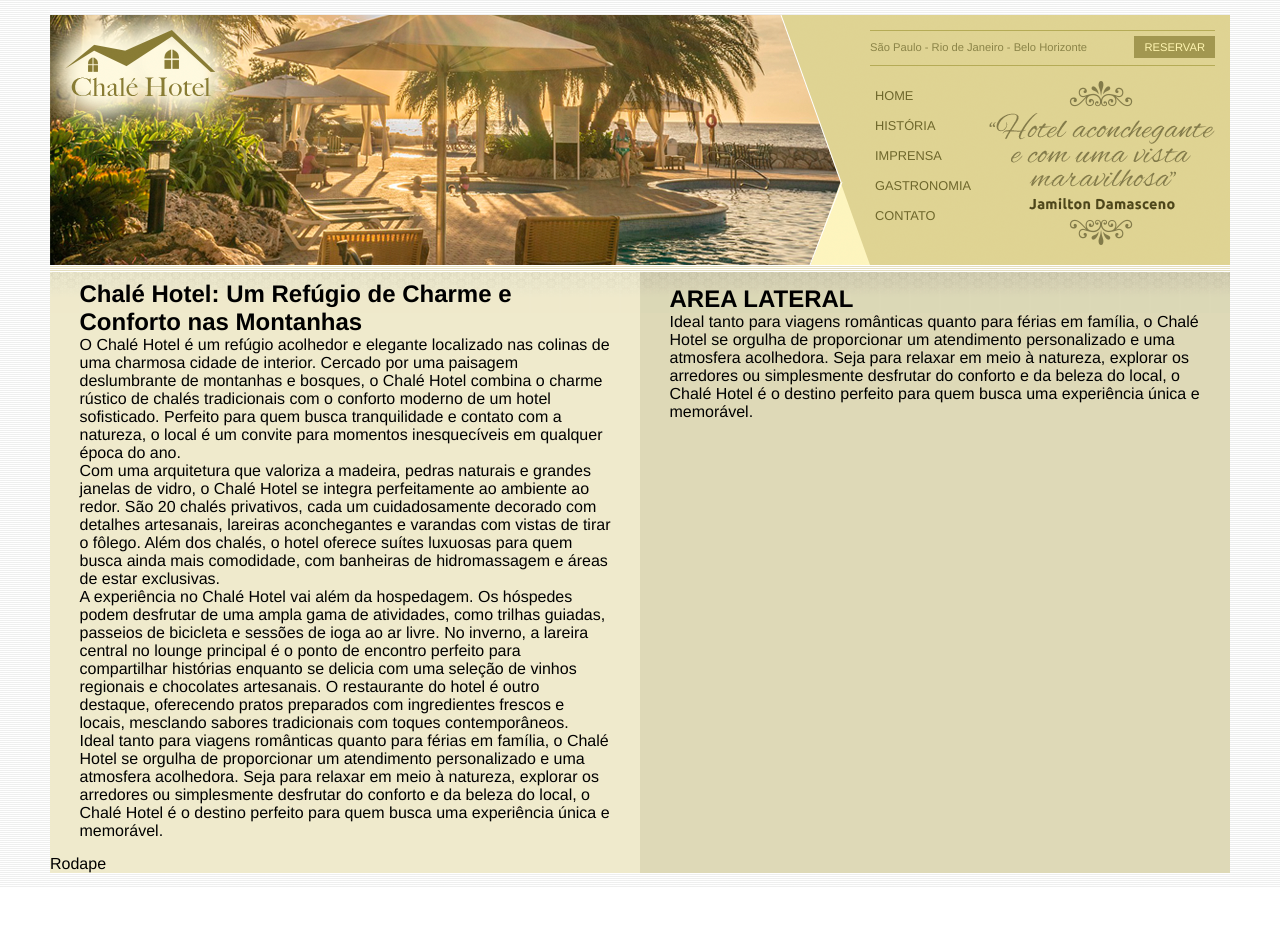
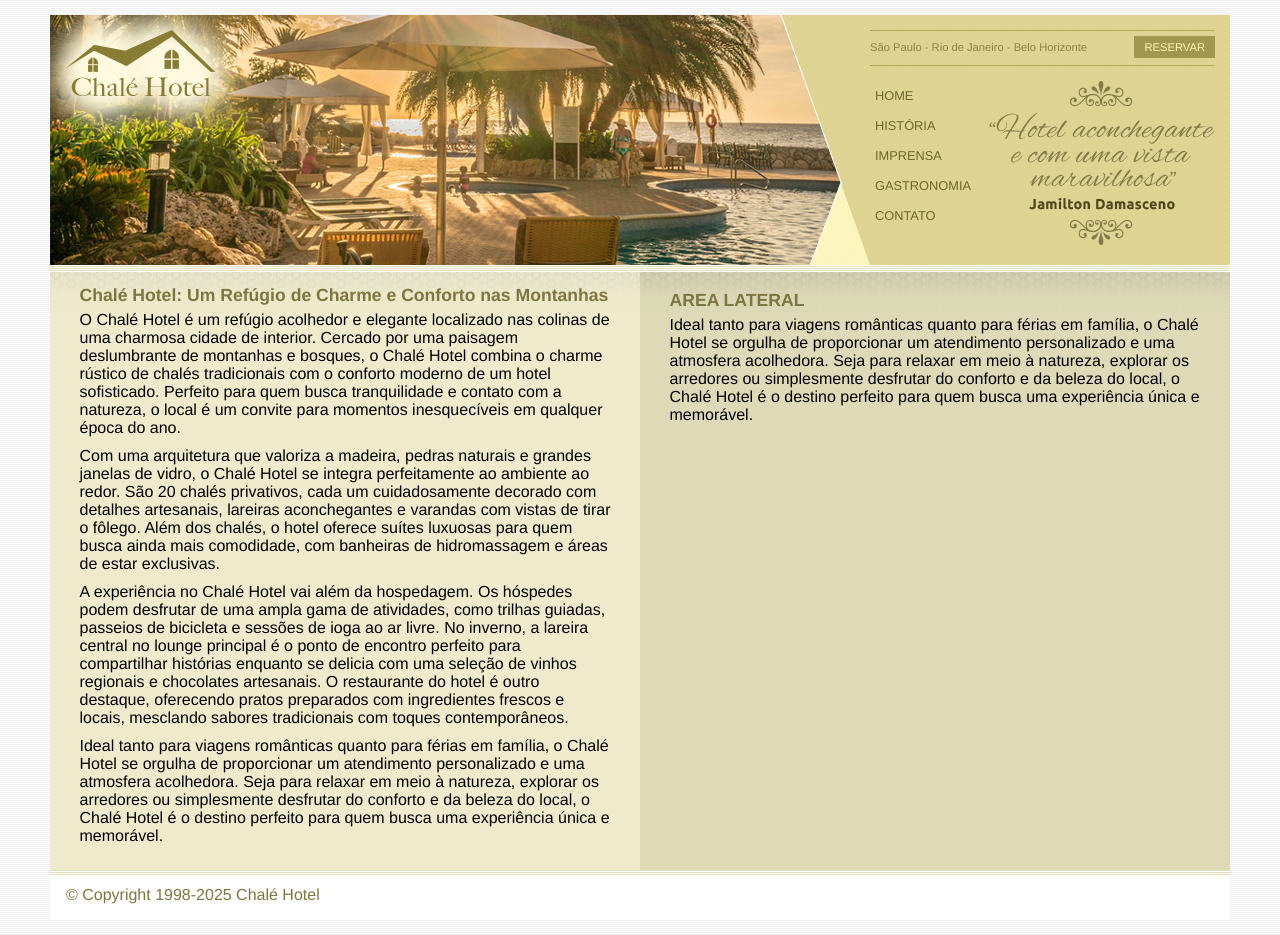
Before and after one commit to V-Charles/Udemy-DW-SC7-Project-ChaleHotel, a plain HTML site: page index.html in a window 1280 px wide. Before the commit the page ends 888 px from the top, so only its background shows below. Drawn offline with Linux system fonts and the light colour scheme.

Commit message:
Aplicado formatações de texto e concluído rodapé do site

```diff
--- a/css/style.css
+++ b/css/style.css
@@ -142,4 +142,19 @@ ul#navegacao a:hover {
 
 #rodape {
     clear: both;
+    padding: 16px;
+    background: #fff url(../imagens/bg-rodape.png) repeat-x top;
+    color: #7d7640;
 }
+
+/* Formatações de textos */
+h2 {
+    color: #7d7640;
+    font-size: 1.1em;
+    padding: 5px 0px;
+}
+
+p {
+    font-size: 1em;
+    margin-bottom: 10px;
+}
--- a/index.html
+++ b/index.html
@@ -93,7 +93,9 @@
                 </div>
             </div> <!-- Fim Área Lateral -->
             <div id="rodape"> <!-- Início Área Rodape -->
-                Rodape
+                <span>
+                    &copy; Copyright 1998-2025 Chalé Hotel
+                </span>
             </div> <!-- Fim Área Rodape -->
         </div><!-- Fim do Container-->
     </body>
```
